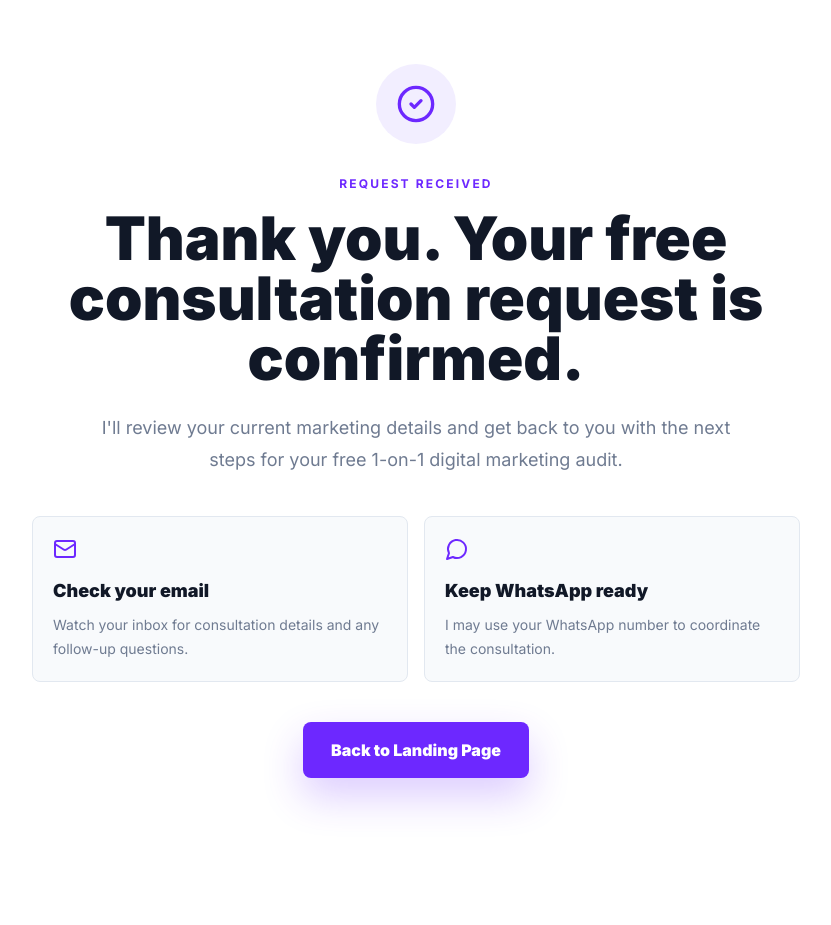
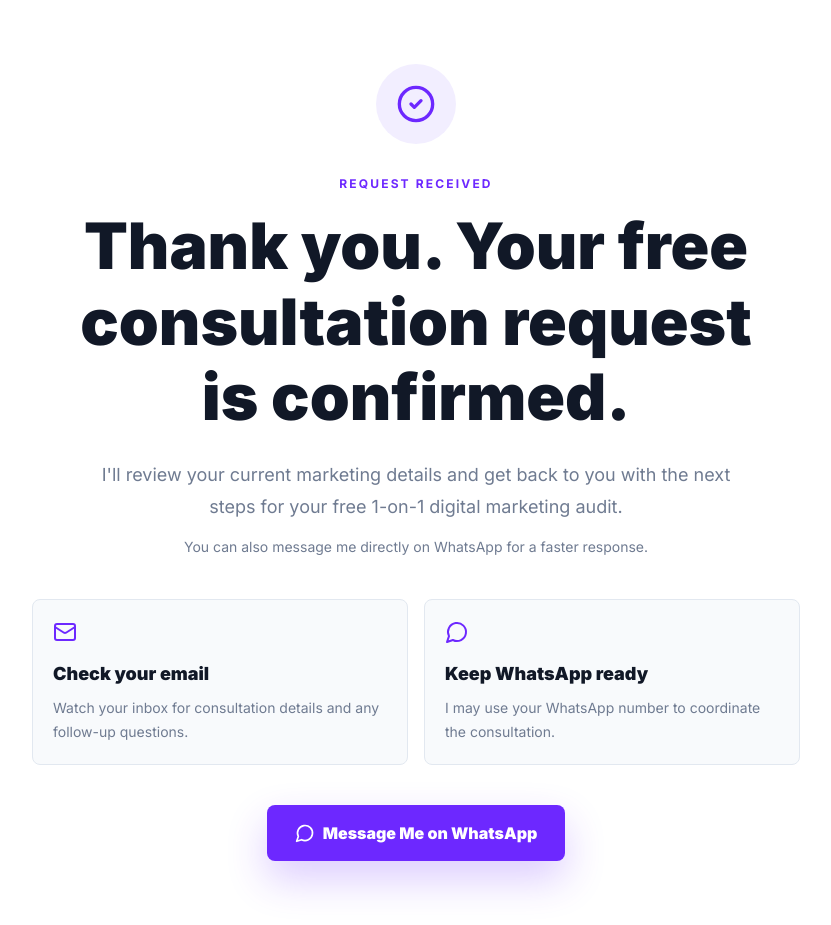
Before and after one commit to leosubrat/free-consultation-landing-page, a Next.js app: page /thank-you in a window 1280 px wide. Shown: the whole page, without its empty margins (224-1055 px from the left). Before the commit the page ends 842 px from the top, so only its background shows below. Built offline with nearby package versions, Linux system fonts and the light colour scheme; a web font is replaced by a local one.

Commit message:
Improve thank you page heading balance and replace CTA with WhatsApp redirect

```diff
--- a/app/thank-you/page.tsx
+++ b/app/thank-you/page.tsx
@@ -1,5 +1,4 @@
 import type { Metadata } from "next";
-import Link from "next/link";
 import { CheckCircle2, Mail, MessageCircle } from "lucide-react";
 
 export const metadata: Metadata = {
@@ -17,12 +16,15 @@
             <CheckCircle2 className="h-10 w-10" />
           </div>
           <p className="eyebrow mb-4">Request received</p>
-          <h1 className="text-4xl font-black leading-tight text-ink sm:text-6xl">
+          <h1 className="mx-auto max-w-[46rem] text-[clamp(2rem,5vw,4rem)] font-black leading-[1.18] text-ink">
             Thank you. Your free consultation request is confirmed.
           </h1>
           <p className="mx-auto mt-6 max-w-2xl text-lg leading-8 text-muted">
             I&apos;ll review your current marketing details and get back to you
             with the next steps for your free 1-on-1 digital marketing audit.
+          </p>
+          <p className="mx-auto mt-3 max-w-2xl text-sm leading-6 text-muted">
+            You can also message me directly on WhatsApp for a faster response.
           </p>
 
           <div className="mt-10 grid gap-4 text-left sm:grid-cols-2">
@@ -42,12 +44,15 @@
             </div>
           </div>
 
-          <Link
-            href="/"
-            className="focus-ring mt-10 inline-flex min-h-14 items-center justify-center rounded-[8px] bg-violet-brand px-7 text-base font-black text-white shadow-button transition hover:-translate-y-0.5 hover:bg-violet-deep"
+          <a
+            href="https://wa.me/9779840705438?text=Hello%20Subrat%2C%20I%20just%20filled%20out%20the%20consultation%20form.%20Excited%20to%20connect!"
+            target="_blank"
+            rel="noopener noreferrer"
+            className="focus-ring mt-10 inline-flex min-h-14 items-center justify-center gap-2 rounded-[8px] bg-violet-brand px-7 text-base font-black text-white shadow-button transition hover:-translate-y-0.5 hover:bg-violet-deep"
           >
-            Back to Landing Page
-          </Link>
+            <MessageCircle className="h-5 w-5" />
+            Message Me on WhatsApp
+          </a>
         </div>
       </section>
     </main>
--- a/components/Hero.tsx
+++ b/components/Hero.tsx
@@ -17,18 +17,18 @@
 
 export default function Hero() {
   return (
-    <section className="section-shell grid min-h-[84vh] items-center gap-9 pb-10 pt-8 sm:pb-14 sm:pt-10 lg:grid-cols-[1.02fr_0.98fr] lg:gap-14 lg:pt-8">
+    <section className="section-shell grid min-h-[88vh] items-center gap-9 pb-10 pt-14 sm:pb-14 sm:pt-20 lg:grid-cols-[1.02fr_0.98fr] lg:gap-14 lg:pt-24">
       <div className="max-w-3xl">
         <p className="eyebrow mb-4">Free 1-on-1 consultation</p>
         <h1 className="max-w-[42rem] tracking-normal">
           <span className="block text-[clamp(2rem,3.5vw,2.8rem)] font-black leading-[1.12] text-ink">
             Stop Wasting Money on Ads
           </span>
-          <span className="mt-2 block text-[clamp(1.75rem,2.8vw,2.25rem)] font-medium leading-[1.16] text-violet-brand/85">
+          <span className="mt-3 block text-[clamp(1.75rem,2.8vw,2.25rem)] font-medium leading-[1.16] text-violet-brand/85">
             Get Consistent Leads &amp; Sales
           </span>
         </h1>
-        <p className="mt-5 max-w-xl text-base leading-[1.6] text-muted sm:text-[1.0625rem]">
+        <p className="mt-6 max-w-xl text-base leading-[1.6] text-muted sm:text-[1.0625rem]">
           Running ads but not getting results?
           <br />
           The problem isn&apos;t effort &mdash; it&apos;s strategy.
@@ -36,14 +36,14 @@
           I&apos;ll show you exactly what&apos;s broken and how to fix it.
         </p>
 
-        <div className="mt-7">
+        <div className="mt-8">
           <a
             href="#consultation-form"
             className="focus-ring inline-flex min-h-14 w-full items-center justify-center rounded-[8px] bg-violet-brand px-7 text-base font-bold text-white shadow-[0_4px_14px_rgba(0,0,0,0.10),0_18px_40px_rgba(109,40,255,0.18)] transition duration-200 hover:-translate-y-0.5 hover:scale-[1.01] hover:bg-violet-deep sm:w-auto sm:min-w-60"
           >
             Book Free Consultation
           </a>
-          <ul className="mt-2.5 flex flex-wrap items-center justify-center gap-x-4 gap-y-1.5 text-[0.875rem] font-normal leading-6 text-slate-500/90 sm:justify-start">
+          <ul className="mt-3 flex flex-wrap items-center justify-center gap-x-4 gap-y-1.5 text-[0.875rem] font-normal leading-6 text-slate-500/90 sm:justify-start">
             {["Personalized audit", "1:1 consultation", "Actionable plan"].map(
               (item) => (
                 <li key={item} className="flex items-center gap-2 whitespace-nowrap">
```
